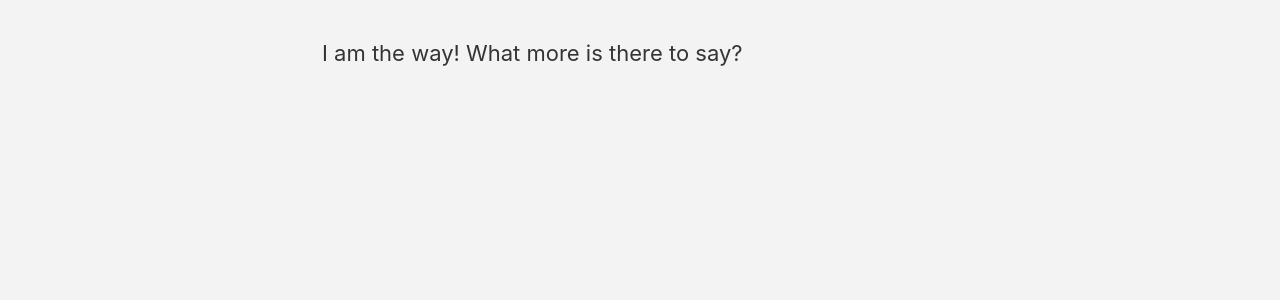
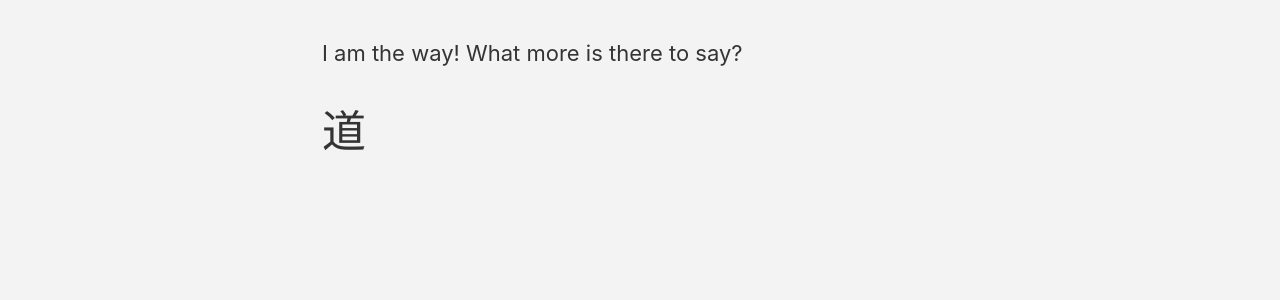
Before and after one commit to TaosGuide/TaosGuide, a Jekyll site: the page built from docs/about.md, in a window 1280 px wide. Shown: the part 331-631 px from the top of the page. Built offline with Jekyll 4.4.1, drawn with Linux system fonts in a browser that asks for light colours; cached includes are drawn as plain includes; nearby versions of some CDN libraries.

Commit message:
quick test

```diff
--- a/docs/about.md
+++ b/docs/about.md
@@ -7,3 +7,5 @@ author_profile: false
 ---
 
 I am the way! What more is there to say?
+
+<span style="font-size: 2em;">道</span>
```
